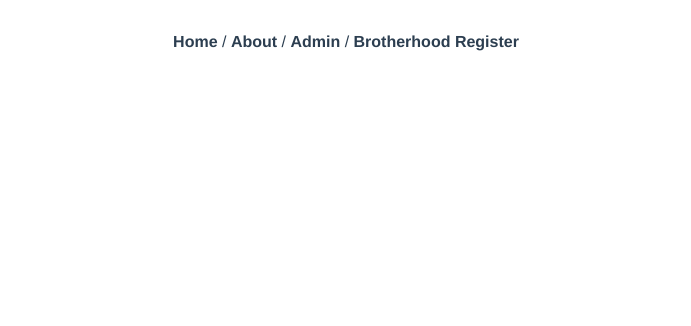
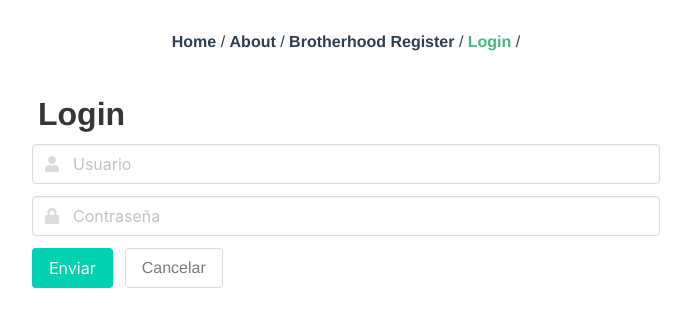
Before and after one commit to mers85/almonte-frontend, a Vue app: page /login in a window 1280 px wide. Shown: the top 326 px of the page, without its empty margins (294-985 px from the left). Built offline with nearby package versions, Linux system fonts and the light colour scheme.

Commit message:
added login/frontend authentication

```diff
--- a/src/App.vue
+++ b/src/App.vue
@@ -3,12 +3,45 @@
     <div id="nav">
       <router-link to="/">Home</router-link> /
       <router-link to="/about">About</router-link> /
-      <router-link to="/admin">Admin</router-link> /
-      <router-link to="/register">Brotherhood Register</router-link>
+      <router-link to="/register">Brotherhood Register</router-link> /
+      <router-link to="/login" v-if="isLogged === false" >Login</router-link> /
+      <logout  v-if="isLogged === true">Logout</logout>
     </div>
     <router-view/>
   </div>
 </template>
+
+<script>
+import Logout from './components/auth/Logout'
+import { EventBus } from './_helpers/event-bus'
+
+
+export default {
+  data: function () {
+    return {
+      isLogged: this.checkIfIsLogged()
+    }
+  },
+  components: {
+    'logout': Logout
+  },
+  methods: {
+    checkIfIsLogged () {
+      let token = localStorage.getItem('user_credentials')
+      if (token) {
+        return true
+      } else {
+        return false
+      }
+    }
+  },
+  created () {
+    EventBus.$on('logged', () => {
+      this.isLogged = this.checkIfIsLogged()
+    })
+  },
+}
+</script>
 
 <style lang="scss">
 #app {
--- /dev/null
+++ b/src/_helpers/event-bus.js
@@ -0,0 +1,3 @@
+import Vue from 'vue'
+
+export const EventBus = new Vue()
--- /dev/null
+++ b/src/components/auth/Login.vue
@@ -0,0 +1,85 @@
+<template>
+  <div class="login">
+    <div class="column is-half is-offset-one-quarter has-text-justified ">
+      <p class="title is-3 is-spaced">Login</p>
+    </div>
+    <p>{{ errors }}</p>
+    <div class="columns is-mobile">
+      <div class="column is-half is-offset-one-quarter">
+          <div class="field">
+            <p class="control has-icons-left has-icons-right">
+              <input class="input" v-model="username" placeholder="Usuario">
+              <span class="icon is-small is-left">
+                <font-awesome-icon icon="user" />
+              </span>
+            </p>
+          </div>
+          <div class="field">
+            <p class="control has-icons-left has-icons-right">
+              <input class="input" type="password" v-model="password" placeholder="Contraseña">
+              <span class="icon is-small is-left">
+                <font-awesome-icon icon="lock" />
+              </span>
+            </p>
+          </div>
+
+          <div class="field is-grouped">
+            <p class="control">
+              <input type="submit" @click="login" class="button is-primary" value="Enviar"/>
+            </p>
+            <p class="control">
+              <router-link :to="{ name: 'home' }" class="button has-text-grey"> Cancelar </router-link>
+            </p>
+          </div>
+
+      </div>
+    </div>
+  </div>
+</template>
+
+<script>
+import { HTTP } from '../../http-common'
+import { EventBus } from '../../_helpers/event-bus'
+
+export default {
+  data () {
+    return {
+      username: undefined,
+      password: undefined,
+      errors: ""
+    }
+  },
+  methods: {
+    login () {
+      window.localStorage.removeItem('user_credentials')
+      if (this.username && this.password) {
+        var self = this
+        HTTP({
+          method: 'get',
+          url: '/brotherhoods/',
+          auth: {
+            username: this.username,
+            password: this.password
+          }
+        })
+        .then(response => {
+          var apiKey = response.data.api_key
+          var headers= 'Basic ' + this.username + ':' + this.password
+          window.localStorage.setItem('user_credentials', headers)
+          HTTP.defaults.headers.common['Authorization'] = headers
+          EventBus.$emit('logged', 'User logged')
+          this.$router.push({'name': 'admin'})
+          console.log('success')
+        })
+        .catch(error => {
+          console.log('error')
+          this.errors = "error"
+        })
+      } else {
+        console.log('Please enter a username and password.')
+        this.errors = 'Please enter a username and password.'
+      }
+    }
+  }
+}
+</script>
--- /dev/null
+++ b/src/components/auth/Logout.vue
@@ -0,0 +1,21 @@
+<template>
+  <span>
+    <a class="logout" @click="logout">Logout</a>
+  </span>
+</template>
+
+<script>
+import { HTTP } from '../../http-common'
+import { EventBus } from '../../_helpers/event-bus'
+
+export default {
+  methods: {
+    logout () {
+      window.localStorage.removeItem('user_credentials')
+      HTTP.defaults.headers.common['Authorization'] = undefined
+      EventBus.$emit('logged', 'User logged')
+      this.$router.push({'name': 'home'})
+    }
+  }
+}
+</script>
--- a/src/main.js
+++ b/src/main.js
@@ -8,9 +8,27 @@ import { library } from '@fortawesome/fontawesome-svg-core'
 import { faEnvelope, faCalendar, faUsers, faUser, faLock } from '@fortawesome/free-solid-svg-icons'
 import { FontAwesomeIcon } from '@fortawesome/vue-fontawesome'
 
+
 library.add(faEnvelope, faCalendar, faUsers, faUser, faLock)
 
 Vue.component('font-awesome-icon', FontAwesomeIcon)
+
+router.beforeEach((to, from, next) => {
+  // redirect to login page if not logged in and trying to access a restricted page
+  const publicPages = ['/login', '/', '/about', '/register'];
+  const authRequired = !publicPages.includes(to.path);
+  const loggedIn = localStorage.getItem('user_credentials');
+
+  if (authRequired && !loggedIn) {
+    return next({
+      path: '/login',
+      query: { returnUrl: to.path }
+    });
+  }
+
+  next();
+})
+
 
 Vue.config.productionTip = false
 
--- a/src/router.js
+++ b/src/router.js
@@ -4,6 +4,7 @@ import Home from './views/Home.vue'
 import About from './views/About.vue'
 import Admin from './views/Admin.vue'
 import BrotherhoodNew from './components/brotherhoods/New.vue'
+import Login from './components/auth/Login.vue'
 
 Vue.use(Router)
 
@@ -14,7 +15,8 @@ export default new Router({
     { path: '/', name: 'home', component: Home },
     { path: '/about', name: 'about', component: About },
     { path: '/admin', name: 'admin', component: Admin },
-    { path: '/register', name: 'brotherhood-register', component: BrotherhoodNew }
+    { path: '/register', name: 'brotherhood-register', component: BrotherhoodNew },
+    { path: '/login', name: 'login', component: Login }
 
   ]
 })
```
Also changed, not shown: src/_helpers/auth-header.js (added, +10 -0 lines).
